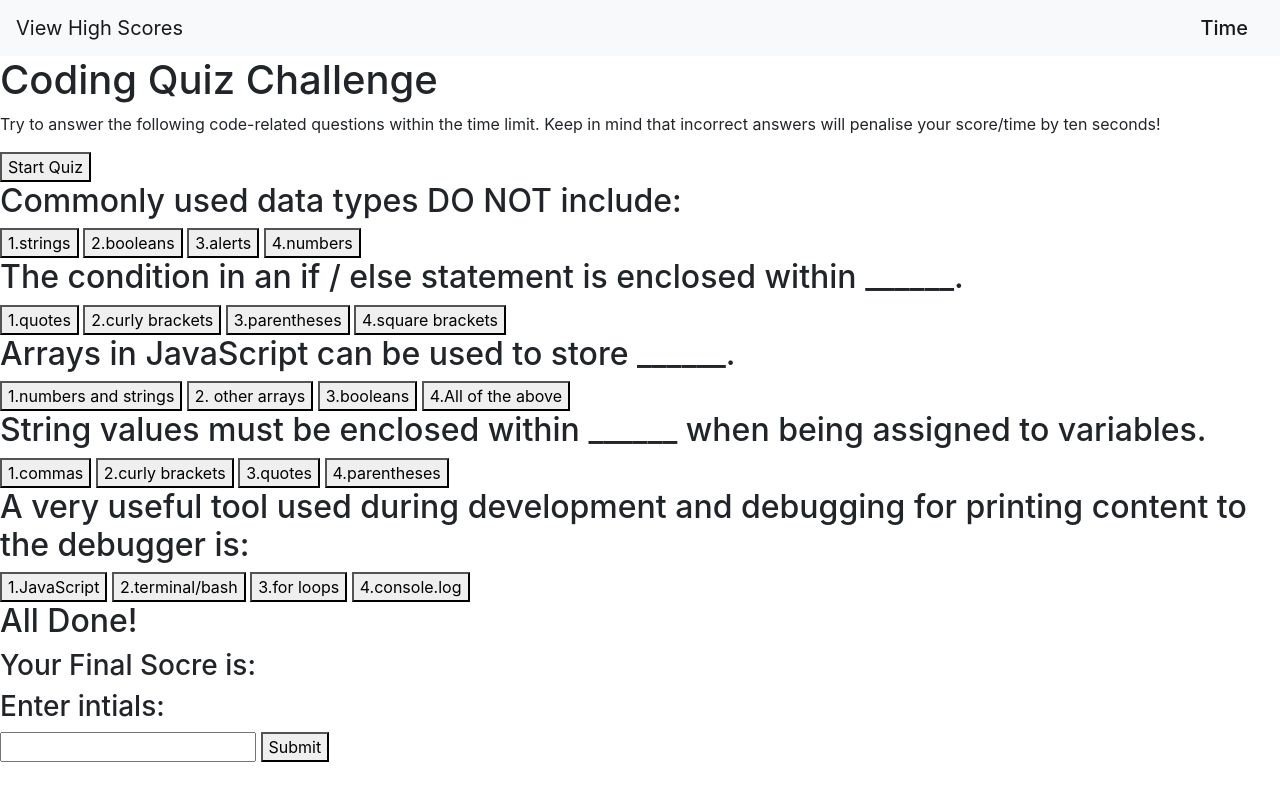
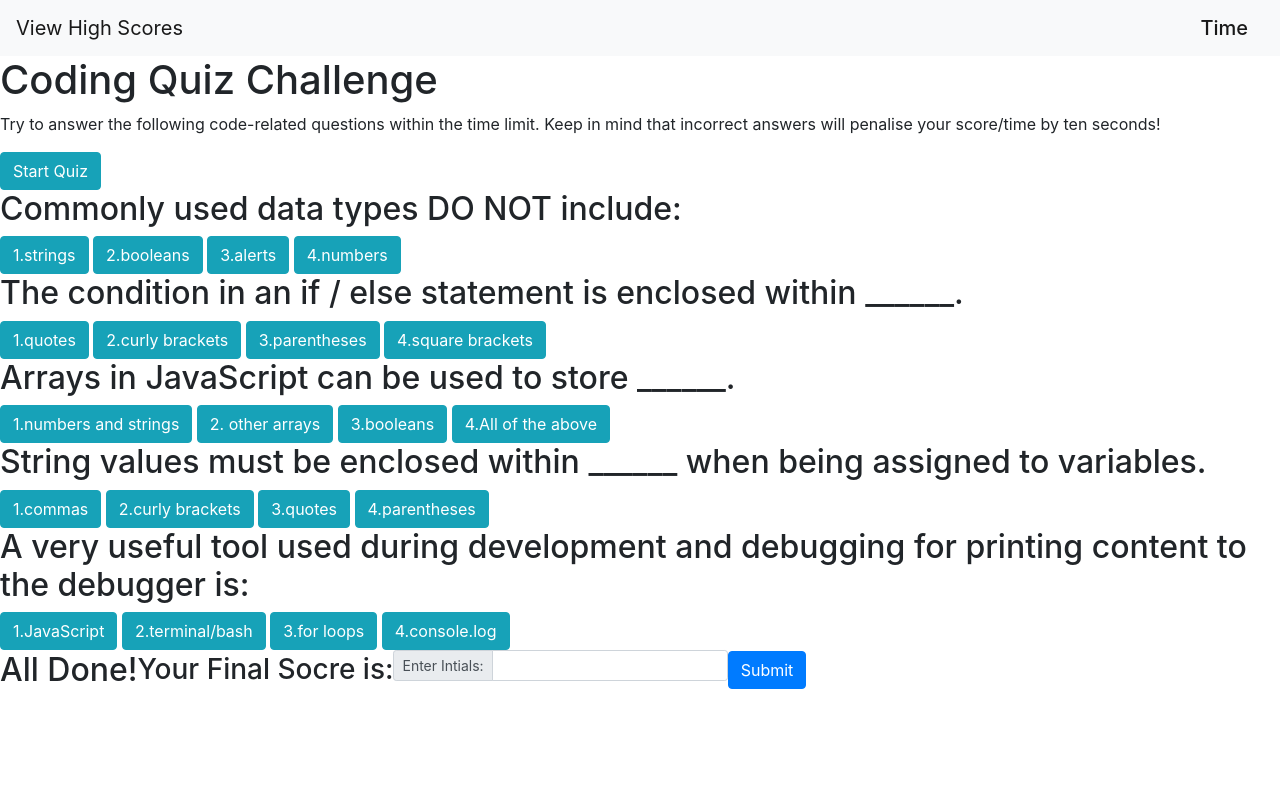
Before and after one commit to ross1jk/JavaScript-Fundamentals-Quiz, a plain HTML site: page index.html in a window 1280 px wide. Drawn offline with nearby package versions, Linux system fonts and the light colour scheme.

Commit message:
all button types are updated on index.html. Need to work on the forms for each qeustion and move on to the results part of the html and then the static part of the quiz will be complete.

```diff
--- a/index.html
+++ b/index.html
@@ -17,50 +17,56 @@
     <form>
         <h1>Coding Quiz Challenge</h1>
         <p>Try to answer the following code-related questions within the time limit. Keep in mind that incorrect answers will penalise your score/time by ten seconds!</p>
-        <button class="button">Start Quiz</button>
+        <button type="button" class="btn btn-info">Start Quiz</button>
     </form>
 
     <form>
         <h2>Commonly used data types DO NOT include:</h2>
-        <button class="str">1.strings</button>
-        <button class="booData">2.booleans</button>
-        <button class="alerts">3.alerts</button>
-        <button class="num">4.numbers</button>
+        <button type="button" class="btn btn-info">1.strings</button>
+        <button type="button" class="btn btn-info">2.booleans</button>
+        <button type="button" class="btn btn-info">3.alerts</button>
+        <button type="button" class="btn btn-info">4.numbers</button>
     </form>
 
     <form>
         <h2>The condition in an if / else statement is enclosed within ______. </h2>
-        <button class="quotes">1.quotes</button>
-        <button class="curly">2.curly brackets</button>
-        <button class="parentheses">3.parentheses</button>
-        <button class="square">4.square brackets</button>
+        <button type="button" class="btn btn-info">1.quotes</button>
+        <button type="button" class="btn btn-info">2.curly brackets</button>
+        <button type="button" class="btn btn-info">3.parentheses</button>
+        <button type="button" class="btn btn-info">4.square brackets</button>
     </form>
     <form>
         <h2>Arrays in JavaScript can be used to store ______. </h2>
-        <button class="num-str">1.numbers and strings</button>
-        <button class="array">2. other arrays</button>
-        <button class="booArr">3.booleans</button>
-        <button class="all">4.All of the above</button>
+        <button type="button" class="btn btn-info">1.numbers and strings</button>
+        <button type="button" class="btn btn-info">2. other arrays</button>
+        <button type="button" class="btn btn-info">3.booleans</button>
+        <button type="button" class="btn btn-info">4.All of the above</button>
     </form>
     <form>
         <h2>String values must be enclosed within ______ when being assigned to variables. </h2>
-        <button class="comm">1.commas</button>
-        <button class="curlStr">2.curly brackets</button>
-        <button class="quoStr">3.quotes</button>
-        <button class="parStr">4.parentheses</button>
+        <button type="button" class="btn btn-info">1.commas</button>
+        <button type="button" class="btn btn-info">2.curly brackets</button>
+        <button type="button" class="btn btn-info">3.quotes</button>
+        <button type="button" class="btn btn-info">4.parentheses</button>
     </form>
     <form>
         <h2>A very useful tool used during development and debugging for printing content to the debugger is: </h2>
-        <button class="java">1.JavaScript</button>
-        <button class="term">2.terminal/bash</button>
-        <button class="forloop">3.for loops</button>
-        <button class="console">4.console.log</button>
+        <button type="button" class="btn btn-info">1.JavaScript</button>
+        <button type="button" class="btn btn-info">2.terminal/bash</button>
+        <button type="button" class="btn btn-info">3.for loops</button>
+        <button type="button" class="btn btn-info">4.console.log</button>
     </form>
-    <form>
-        <h2>All Done! </h2>
+    <form class="form-inline">
+        <h2>All Done!</h2>
         <h3>Your Final Socre is: </h3>
-        <h3>Enter intials:</h3> <input id="intials" /> <button id="submit">Submit</button>
-    </form>
+        <div class="input-group input-group-sm mb-3">
+            <div class="input-group-prepend">
+              <span class="input-group-text" id="inputGroup-sizing-sm">Enter Intials: </span>
+            </div>
+            <input type="text" class="form-control" aria-label="Sizing example input" aria-describedby="inputGroup-sizing-sm">
+         </div>
+        <button type="submit" class="btn btn-primary mb-2">Submit</button>
+      </form>
 
     <!--Need Highscores form-->
  <script src="./scripts/script.js"></script>
```
